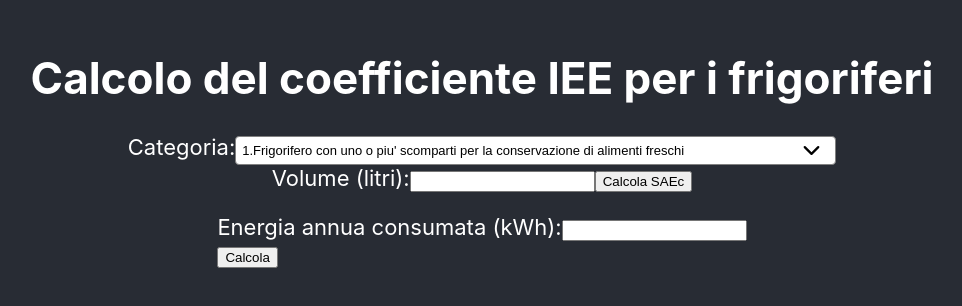
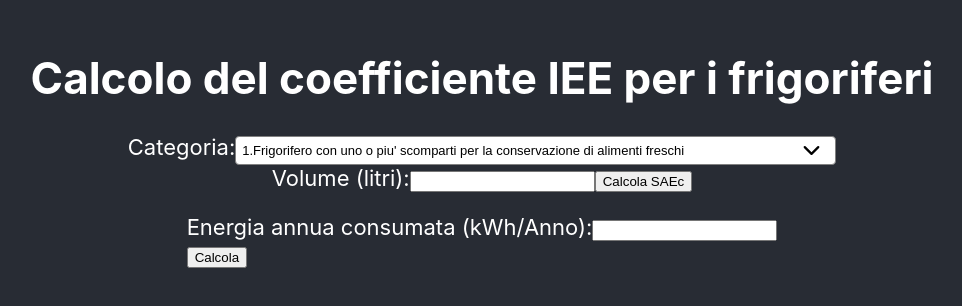
Before and after one commit to AlessandroZara/iee-calculator, a React (Create React App) app: page / in a window 1280 px wide. Shown: the part 244-550 px from the top of the page, without its empty margins (158-1120 px from the left). Built offline with nearby package versions, Linux system fonts and the light colour scheme.

Commit message:
text corrected

```diff
--- a/src/App.js
+++ b/src/App.js
@@ -122,7 +122,7 @@ function App() {
       <div >
 
         <div>
-          <label htmlFor="energy">Energia annua consumata (kWh):</label>
+          <label htmlFor="energy">Energia annua consumata (kWh/Anno):</label>
           <input
             id="energy"
             type="number"
```
